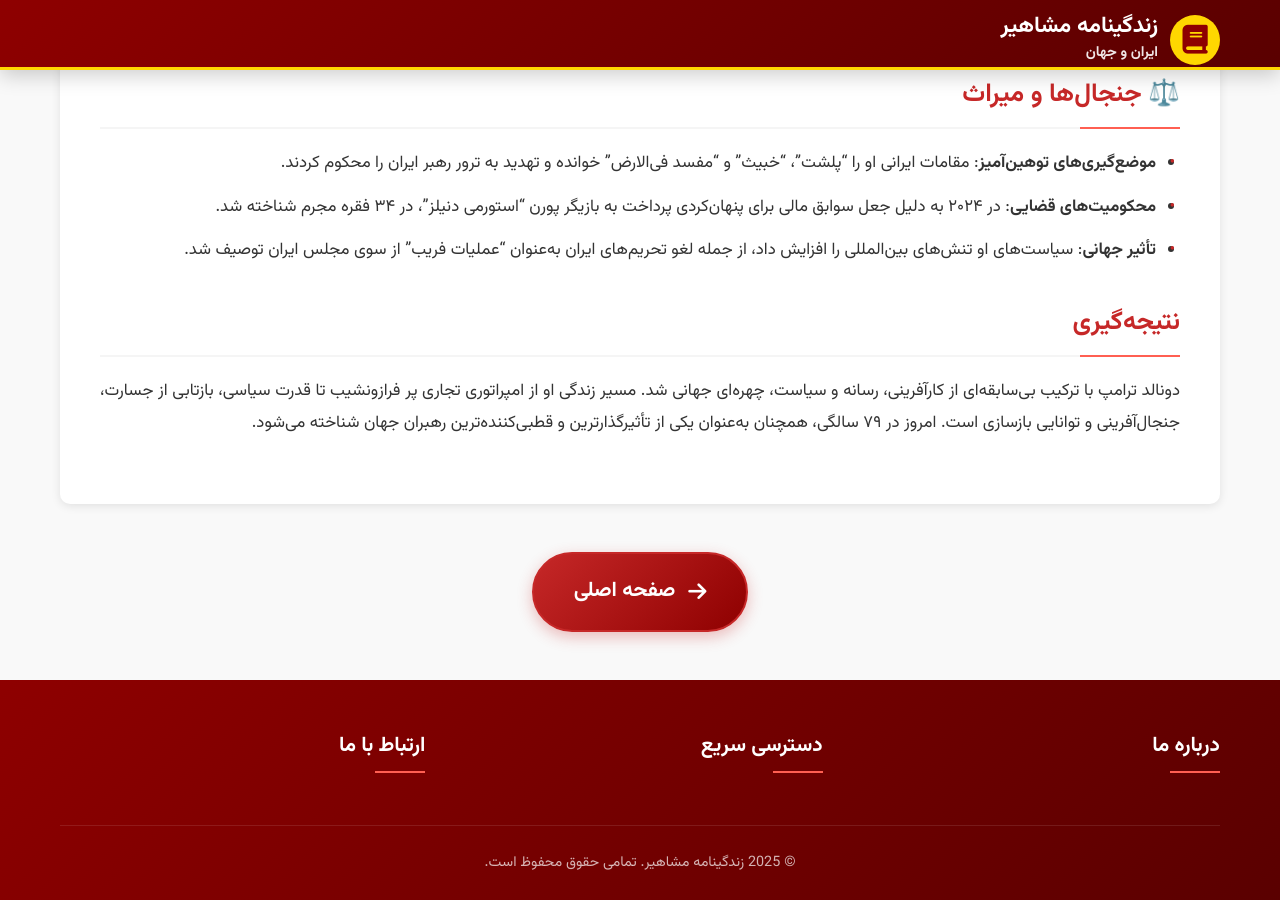
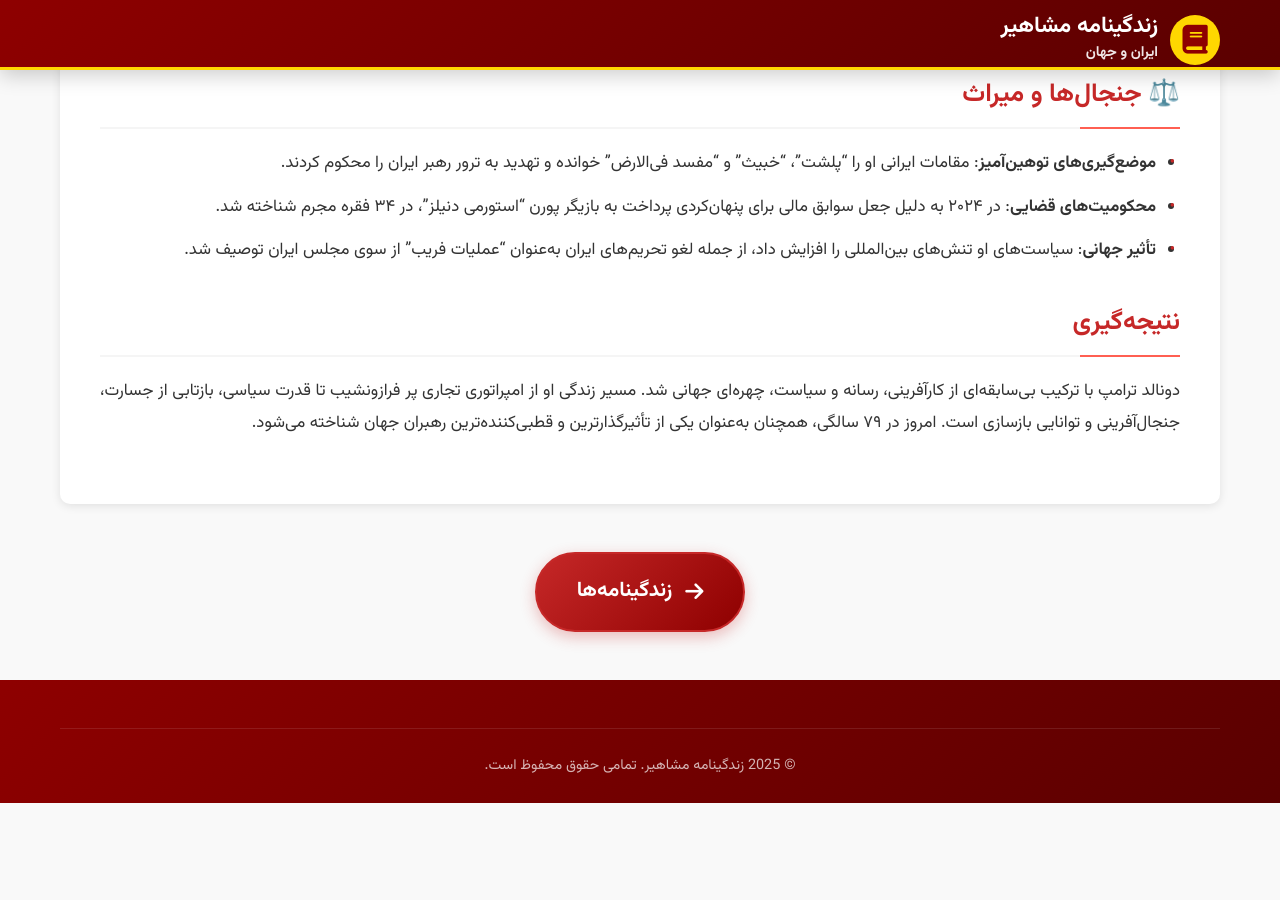
Before and after one commit to darkblog/darkblog.github.io, a Jekyll site: the page built from _posts/2025-7-3-41.md, in a window 1280 px wide and 900 px high, scrolled down 1813 px. Built offline with Jekyll 4.4.1, drawn with Linux system fonts in a browser that asks for light colours; after the commit the page ends 2616 px from its top, so only the background shows below that.

Commit message:
Update post.html

```diff
--- a/_layouts/post.html
+++ b/_layouts/post.html
@@ -765,7 +765,7 @@
 
             <div class="home-button-container">
                 <a href="{{ site.baseurl }}/" class="home-button">
-                    <i class="fas fa-arrow-right"></i> صفحه اصلی
+                    <i class="fas fa-arrow-right"></i> زندگینامه‌ها
                 </a>
             </div>
         </article>
@@ -773,60 +773,6 @@
 
     <footer>
         <div class="container">
-            <div class="footer-content">
-                <div class="footer-section">
-                    <h3>درباره ما</h3>
-
-                </div>
-
-                <div class="footer-section">
-                    <h3>دسترسی سریع</h3>
-                    <ul class="footer-links">
-                        {% for category in site.categories %}
-                        <li>
-                            <a href="{{ site.baseurl }}/categories/{{ category | first | slugify }}">
-                                <i class="fas fa-arrow-left"></i> {{ category | first }}
-                            </a>
-                        </li>
-                        {% endfor %}
-                    </ul>
-                </div>
-
-                <div class="footer-section">
-                    <h3>ارتباط با ما</h3>
-                    <ul class="footer-links">
-                        {% if site.contact.email %}
-                        <li>
-                            <a href="mailto:{{ site.contact.email }}">
-                                <i class="fas fa-envelope"></i> ایمیل: {{ site.contact.email }}
-                            </a>
-                        </li>
-                        {% endif %}
-                        {% if site.contact.phone %}
-                        <li>
-                            <a href="tel:{{ site.contact.phone }}">
-                                <i class="fas fa-phone"></i> تلفن: {{ site.contact.phone }}
-                            </a>
-                        </li>
-                        {% endif %}
-                        {% if site.social.instagram %}
-                        <li>
-                            <a href="{{ site.social.instagram }}">
-                                <i class="fab fa-instagram"></i> اینستاگرام
-                            </a>
-                        </li>
-                        {% endif %}
-                        {% if site.social.telegram %}
-                        <li>
-                            <a href="{{ site.social.telegram }}">
-                                <i class="fab fa-telegram"></i> تلگرام
-                            </a>
-                        </li>
-                        {% endif %}
-                    </ul>
-                </div>
-            </div>
-
             <div class="copyright">
                 <p>&copy; {{ site.time | date: '%Y' }} {{ site.title }}. تمامی حقوق محفوظ است.</p>
             </div>
```
